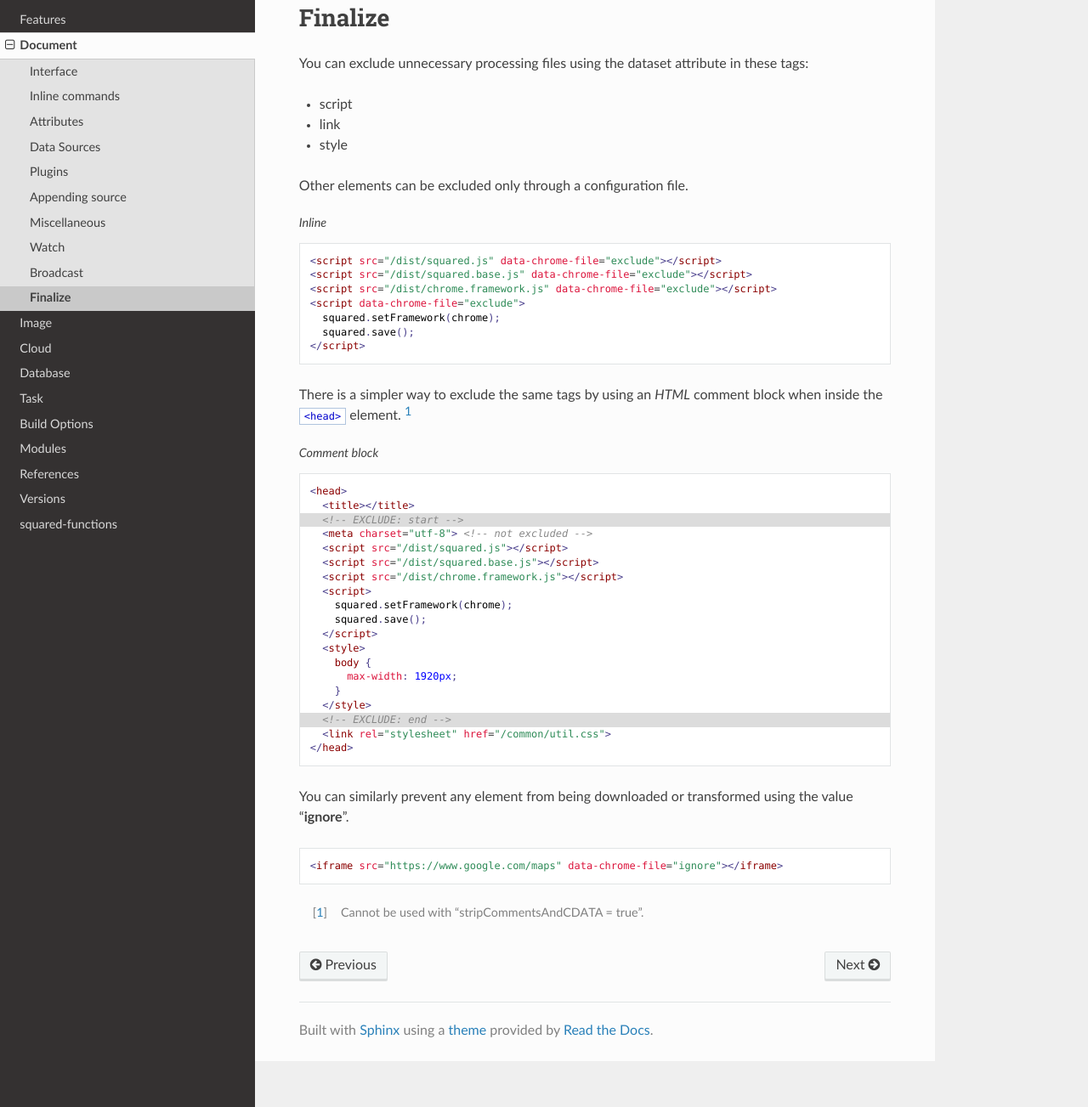
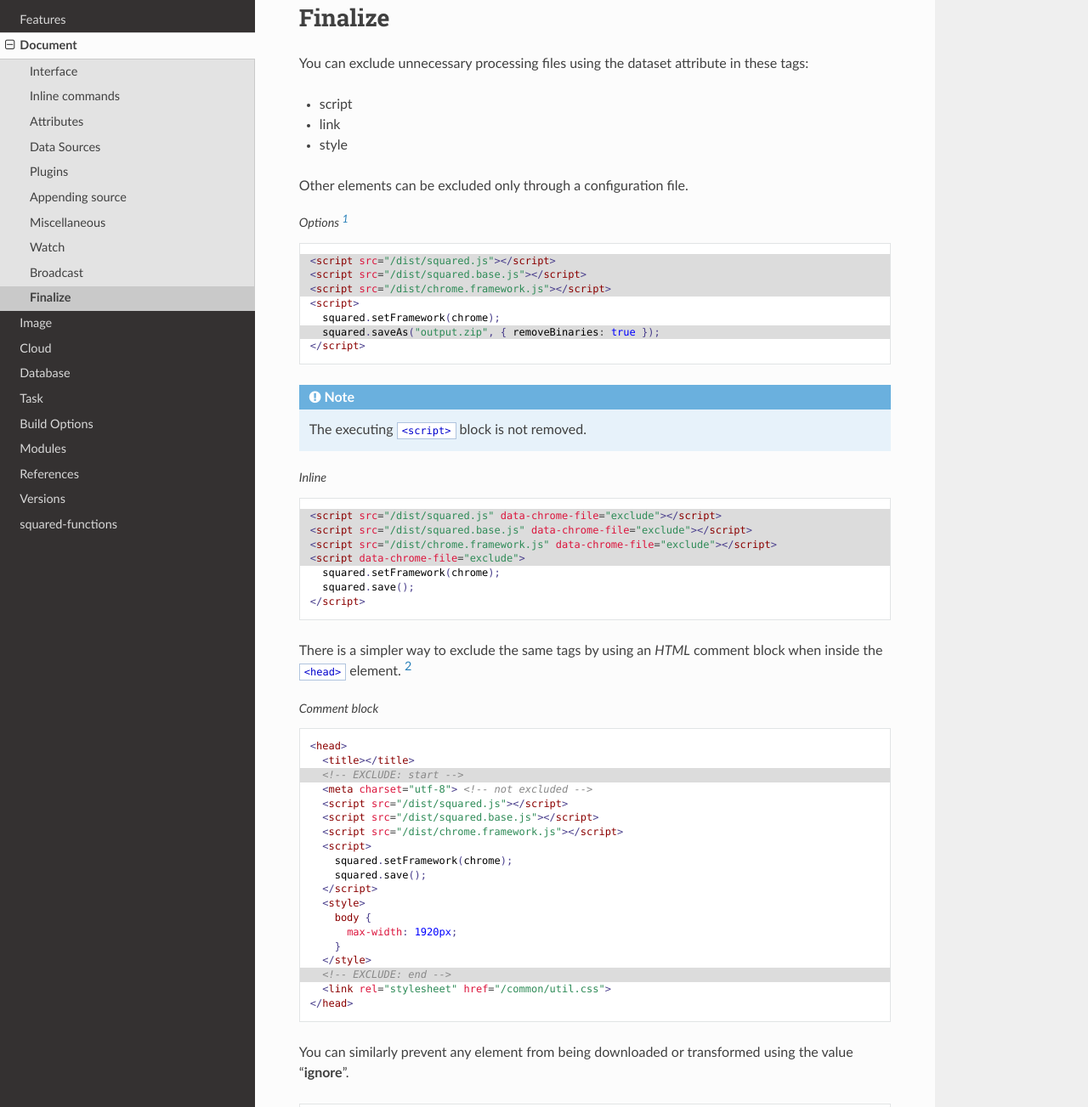
Before and after one commit to anpham6/chrome-docs, a Sphinx documentation site: the page built from source/document/finalize.rst, in a window 1280 px wide and 1400 px high, cut to the strip 97-1400 px from the top of the window. Shown: the whole strip at 85% size. Built offline with Sphinx 7.4.7 and the Read the Docs theme 2.0.0, drawn with Linux system fonts in a browser that asks for light colours.

```diff
--- a/source/cloud/minio.rst
+++ b/source/cloud/minio.rst
@@ -154,7 +154,7 @@
 
 .. versionremoved:: 0.8.0
 
-  - Package is no longer supported due to the poor quality of typings.
+  - Package is no longer supported due to the lack of feedback and future longevity.
 
 .. versionadded:: 0.7.0
 
--- a/source/document/finalize.rst
+++ b/source/document/finalize.rst
@@ -13,7 +13,22 @@
 .. highlight:: html
 
 .. code-block::
+  :caption: Options [#]_
+  :emphasize-lines: 1-3,6
+
+  <script src="/dist/squared.js"></script>
+  <script src="/dist/squared.base.js"></script>
+  <script src="/dist/chrome.framework.js"></script>
+  <script>
+    squared.setFramework(chrome);
+    squared.saveAs("output.zip", { removeBinaries: true });
+  </script>
+
+.. note:: The executing ``<script>`` block is not removed.
+
+.. code-block::
   :caption: Inline
+  :emphasize-lines: 1-4
 
   <script src="/dist/squared.js" data-chrome-file="exclude"></script>
   <script src="/dist/squared.base.js" data-chrome-file="exclude"></script>
@@ -55,4 +70,5 @@
 
   <iframe src="https://www.google.com/maps" data-chrome-file="ignore"></iframe>
 
+.. [#] squared 5.3
 .. [#] Cannot be used with "stripCommentsAndCDATA = true".
--- a/source/modules/types.rst
+++ b/source/modules/types.rst
@@ -9,14 +9,13 @@
 
 .. code-block:: typescript
   :caption: `View Source <https://www.unpkg.com/@e-mc/types/index.d.ts>`_
-  :emphasize-lines: 52
+  :emphasize-lines: 51
 
   import type { LogArguments } from "./lib/logger";
   import type { CloneObjectOptions } from "./lib/module";
 
   import type { BytesOptions } from "bytes";
   import type { BinaryLike, CipherGCMTypes, Encoding, RandomUUIDOptions } from 'crypto';
-  import type { HighResolutionTime } from "perf_hooks";
 
   function createAbortError(reject: true): Promise<never>;
   function createAbortError(): Error;
--- a/source/references.rst
+++ b/source/references.rst
@@ -101,6 +101,12 @@
 https://unpkg.com/@e-mc/types/lib/asset.d.ts
   | `ExternalAsset <search.html?q=ExternalAsset>`_
 
+.. _references-e-mc-types-lib-object:
+.. rst-class:: block-list
+
+https://unpkg.com/@e-mc/types/lib/object.d.ts
+  | `HighResolutionTime <search.html?q=HighResolutionTime>`_
+
 .. _references-nodejs:
 
 NodeJS
```
Also changed, not shown: source/modules/file-manager.rst (+4 -5 lines), source/modules/module.rst (+3 -4 lines).
